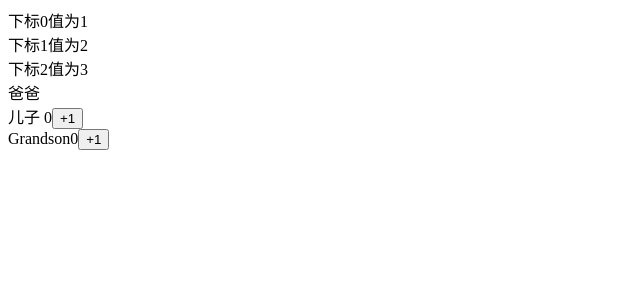
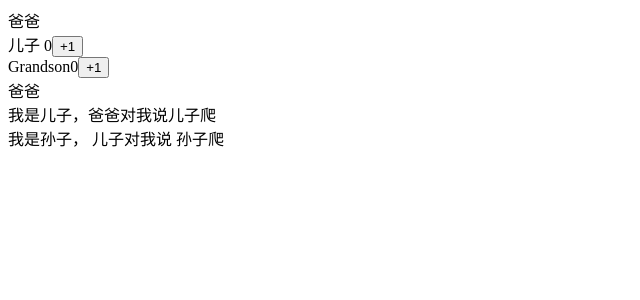
Before and after one commit to E1FANG/ReactStudy, a React (Create React App) app: page / in a window 1280 px wide. Shown: the top 300 px of the page, without its empty margins (0-640 px from the left). Built offline with nearby package versions, Linux system fonts and the light colour scheme.

Commit message:
尝试组件操作2，函数组件和类组件的props使用

```diff
--- a/src/index.js
+++ b/src/index.js
@@ -1,14 +1,16 @@
 import React from 'react';
 import ReactDOM from 'react-dom';
-import App from './App';
+// import App from './App';
 import * as serviceWorker from './serviceWorker';
 
 import Father from './函数组件与类组件demo1'
+import Father2 from './函数组件与类组件使用props'
 
 ReactDOM.render(
   <React.StrictMode>
-    <App />
+    {/* <App /> */}
     <Father />
+    <Father2 />
   </React.StrictMode>,
   document.getElementById('root')
 );
--- /dev/null
+++ b/src/函数组件与类组件使用props.js
@@ -0,0 +1,33 @@
+import React from 'react'
+
+function Father2(){
+    return (
+        <div>
+            爸爸
+            <Son MessageForSon="儿子爬"></Son>
+        </div>
+    )
+}
+
+class Son extends React.Component{
+    render(){
+        const MessageForGrandSon = '孙子爬'
+        return(
+            <div>
+                我是儿子，爸爸对我说{this.props.MessageForSon}
+                <GrandSon MessageForGrandSon={MessageForGrandSon}/>
+            </div>
+        )
+    }
+}
+
+const GrandSon= (props)=>{
+    return (
+        <div>
+            我是孙子，
+            儿子对我说 {props.MessageForGrandSon}
+        </div>
+    )
+}
+
+export default Father2
```
Also changed, not shown: src/函数组件与类组件demo1.js (+16 -16 lines).
